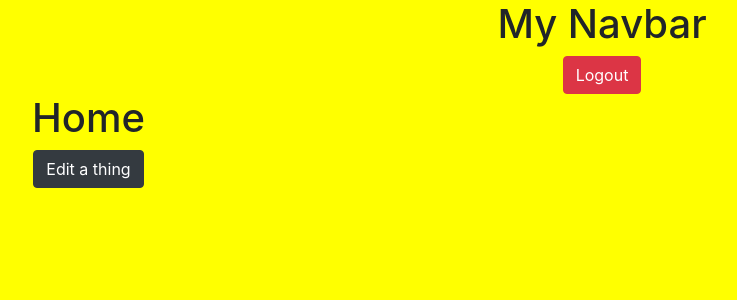
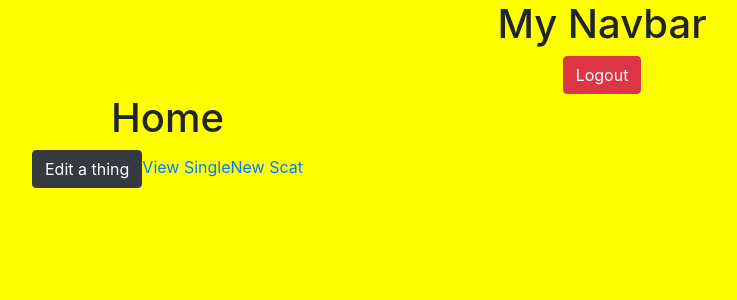
Before and after one commit to nss-evening-cohort-11/scat-surprise, a React (Create React App) app: page /home in a window 1280 px wide. Shown: the top 300 px of the page, without its empty margins (38-775 px from the left). Built offline with nearby package versions, Linux system fonts and the light colour scheme; no server answers; sample sign-in values are in the browser's storage.

Commit message:
added link to new page

```diff
--- a/src/components/pages/Home/Home.js
+++ b/src/components/pages/Home/Home.js
@@ -1,4 +1,6 @@
 import React from 'react';
+
+import { Link } from 'react-router-dom';
 
 import './Home.scss';
 
@@ -14,6 +16,8 @@ class Home extends React.Component {
       <div className="Home">
         <h1>Home</h1>
         <button className="btn btn-dark" onClick={this.editEvent}>Edit a thing</button>
+        <Link to='/scats/9w8797429384792'>View Single</Link>
+        <Link to='/new'>New Scat</Link>
       </div>
     );
   }
```
